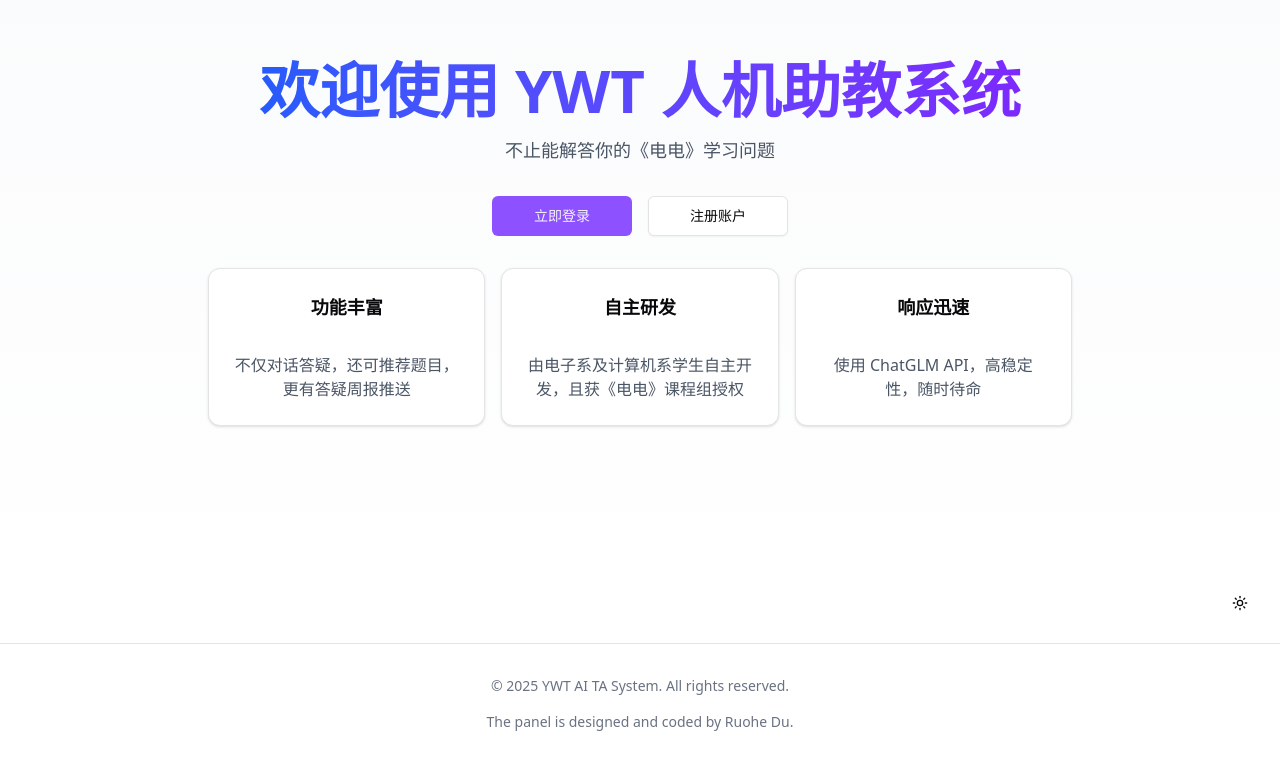
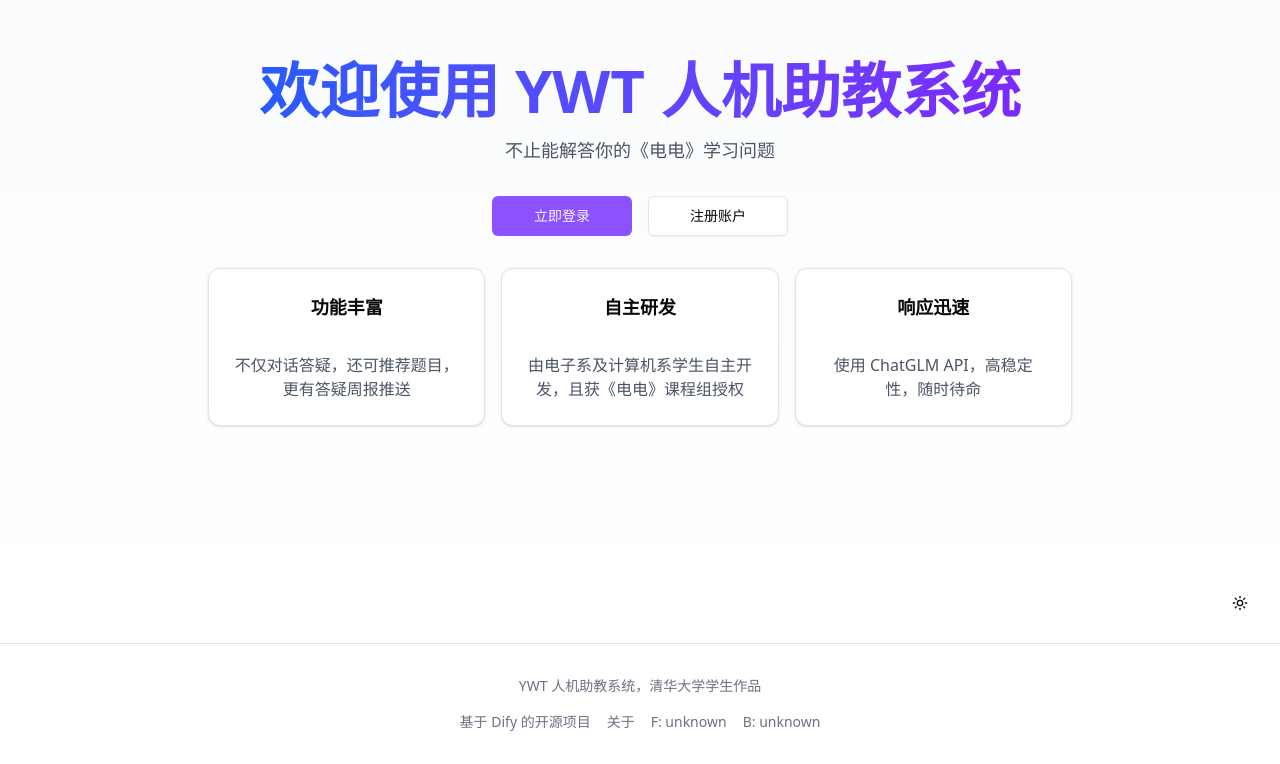
Before and after one commit to tfia/ywt-web, a Next.js app: page / in a window 1280 px wide. Shown: the part 157-921 px from the top of the page. Built offline with nearby package versions, Linux system fonts and the light colour scheme; no server answers.

Commit message:
feat: about and footer

```diff
--- /dev/null
+++ b/src/app/about/page.tsx
@@ -0,0 +1,42 @@
+'use client';
+
+import { motion } from "framer-motion";
+import { useRouter } from "next/navigation";
+import { Button } from "@/components/ui/button";
+import { Card } from "@/components/ui/card";
+
+export default function AboutPage() {
+  const router = useRouter();
+
+  return (
+    <div className="min-h-screen flex items-center justify-center bg-gradient-to-b from-gray-50 to-white dark:from-gray-900 dark:to-gray-800">
+      <motion.div
+        initial={{ opacity: 0, y: 20 }}
+        animate={{ opacity: 1, y: 0 }}
+        transition={{ duration: 0.5 }}
+        className="max-w-2xl w-full mx-4"
+      >
+        <Card className="p-8 space-y-6">
+          <h1 className="text-3xl font-bold text-center">关于 YWT</h1>
+          <div className="space-y-4 text-gray-600 dark:text-gray-300">
+            <p>YWT 是一个面向《电子电路与系统基础》课程的助教智能体系统。YWT 是 Your Web TA 的简写，旨在帮助学生更好地理解和掌握课程内容，提供智能化的学习支持。</p>
+            <p>YWT 的基本功能基于 Dify 平台，通过调用在 Dify 上创建的 Chatflow 与大语言模型 (LLMs) 进行交互，并利用我们预处理的知识库进行答疑与解题。此外，我们自主实现并部署了账号与数据库系统，及其配套的前端（此页面），进一步扩展智能体的功能，实现了答疑追踪等实用功能。</p>
+            <p>主要功能：</p>
+            <ul className="list-disc list-inside space-y-2">
+              <li>智能问答辅导</li>
+              <li>个性化题目推荐</li>
+              <li>学习进度追踪</li>
+              <li>答疑周报服务</li>
+            </ul>
+          </div>
+          <Button
+            onClick={() => router.push("/")}
+            className="w-full"
+          >
+            返回主页
+          </Button>
+        </Card>
+      </motion.div>
+    </div>
+  );
+}
--- a/src/components/footer.tsx
+++ b/src/components/footer.tsx
@@ -1,14 +1,103 @@
+"use client"
+
+import Link from "next/link";
+import { useEffect, useState } from "react";
+
+const CACHE_DURATION = 60 * 60 * 1000;
+
+interface CommitCache {
+  value: string;
+  timestamp: number;
+}
+
 export function Footer() {
+  const [webCommitId, setWebCommitId] = useState("Loading...");
+  const [serverCommitId, setServerCommitId] = useState("Loading...");
+
+  useEffect(() => {
+    const getCommitFromCache = (key: string): string | null => {
+      try {
+        const cached = localStorage.getItem(key);
+        if (cached) {
+          const data: CommitCache = JSON.parse(cached);
+          if (Date.now() - data.timestamp < CACHE_DURATION) {
+            return data.value;
+          }
+        }
+        return null;
+      } catch {
+        return null;
+      }
+    };
+
+    const setCommitToCache = (key: string, value: string) => {
+      try {
+        const data: CommitCache = {
+          value,
+          timestamp: Date.now(),
+        };
+        localStorage.setItem(key, JSON.stringify(data));
+      } catch {
+        // Ignore cache errors
+      }
+    };
+
+    const fetchCommit = async (repo: string, setCommit: (id: string) => void, cacheKey: string) => {
+      const cached = getCommitFromCache(cacheKey);
+      if (cached) {
+        setCommit(cached);
+        return;
+      }
+
+      try {
+        const res = await fetch(`https://api.github.com/repos/tfia/${repo}/commits/main`);
+        const data = await res.json();
+        const commitId = data.sha.slice(0, 10);
+        setCommit(commitId);
+        setCommitToCache(cacheKey, commitId);
+      } catch {
+        setCommit('unknown');
+      }
+    };
+
+    fetchCommit('ywt-web', setWebCommitId, 'web-commit-id');
+    fetchCommit('ywt-server', setServerCommitId, 'server-commit-id');
+  }, []);
+
   return (
     <footer className="border-t py-6 md:py-8">
       <div className="container flex flex-col items-center justify-center gap-4 md:gap-4">
         <p className="text-center text-sm text-gray-500 dark:text-gray-400">
-          © {new Date().getFullYear()} YWT AI TA System. All rights reserved.
+          YWT 人机助教系统，清华大学学生作品
         </p>
-        <p className="text-center text-sm text-gray-500 dark:text-gray-400">
-            The panel is designed and coded by Ruohe Du.
-        </p>
+        <div className="flex space-x-4">
+          <p className="text-center text-sm text-gray-500 dark:text-gray-400">
+            基于 Dify 的开源项目
+          </p>
+          <Link
+            href="/about"
+            className="text-sm text-gray-500 hover:text-gray-700 dark:text-gray-400 dark:hover:text-gray-200 transition-colors"
+          >
+            关于
+          </Link>
+          <Link
+            href="https://github.com/tfia/ywt-web"
+            target="_blank"
+            rel="noopener noreferrer"
+            className="text-sm text-gray-500 hover:text-gray-700 dark:text-gray-400 dark:hover:text-gray-200 transition-colors"
+          >
+            F: {webCommitId}
+          </Link>
+          <Link
+            href="https://github.com/tfia/ywt-server"
+            target="_blank"
+            rel="noopener noreferrer"
+            className="text-sm text-gray-500 hover:text-gray-700 dark:text-gray-400 dark:hover:text-gray-200 transition-colors"
+          >
+            B: {serverCommitId}
+          </Link>
+        </div>
       </div>
     </footer>
-  )
+  );
 }
```
